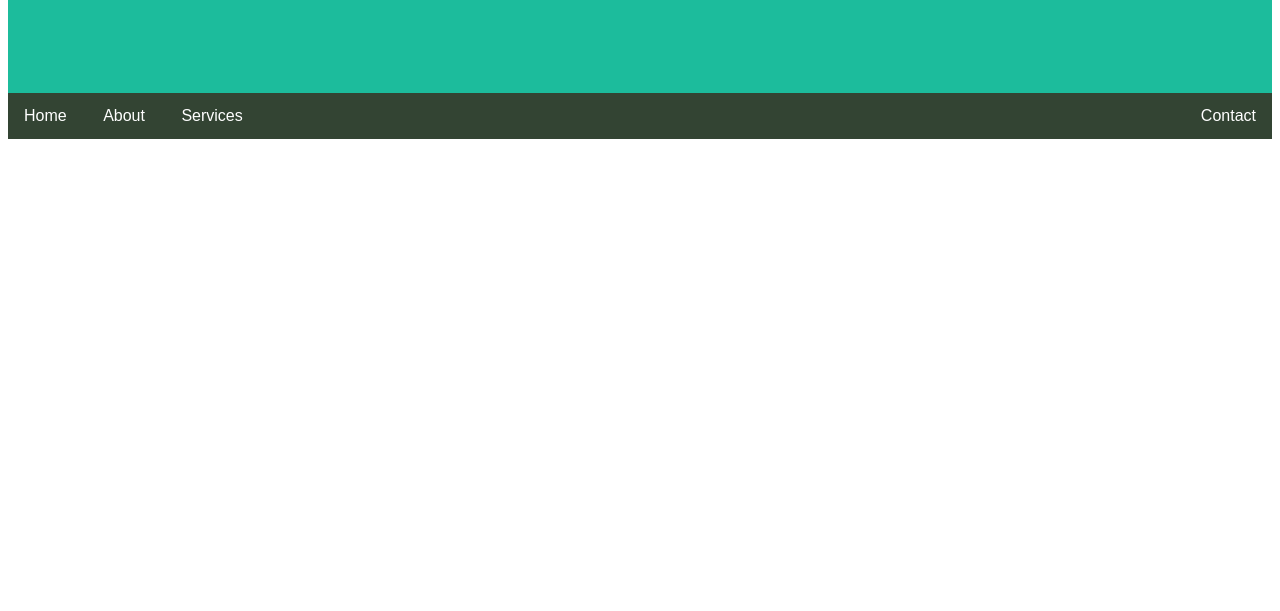
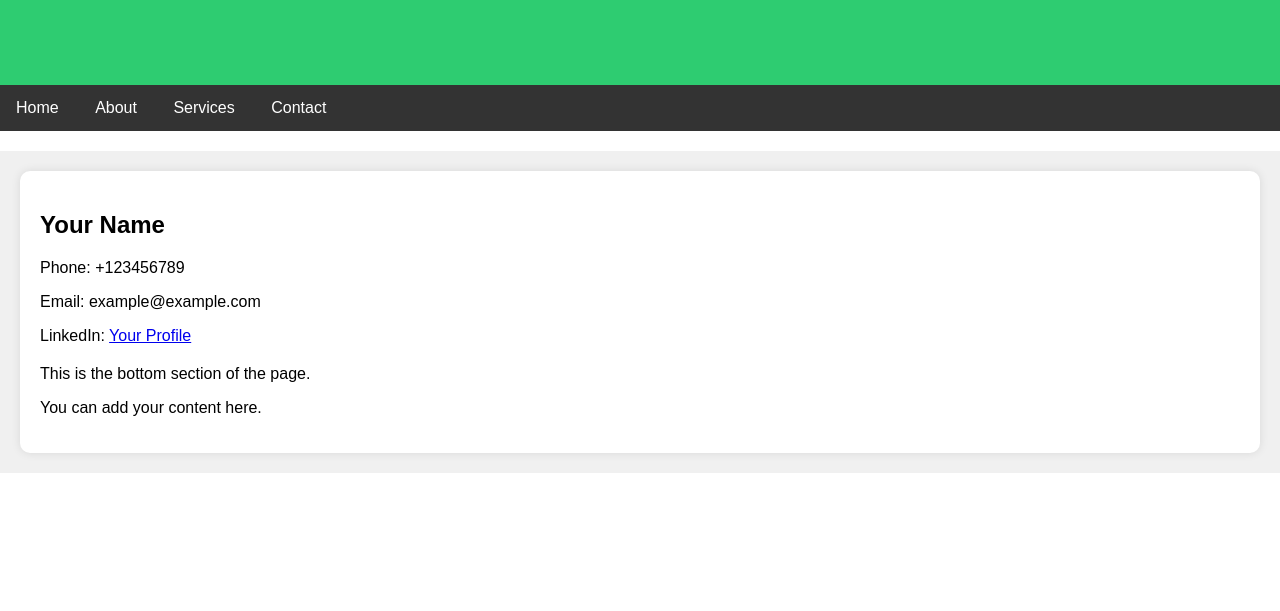
Before and after one commit to DavidCola/DavidCola.github.io, a plain HTML site: page Contact.html in a window 1280 px wide. Shown: the part 189-800 px from the top of the page. Drawn offline with Linux system fonts and the light colour scheme.

Commit message:
Update Contact.html

```diff
--- a/Contact.html
+++ b/Contact.html
@@ -6,16 +6,18 @@
     /* Internal CSS */
     body {
       font-family: Arial, sans-serif;
+      margin: 0;
+      padding: 0;
     }
     .header {
       padding: 80px;
       text-align: center;
-      background: #1cbc9c;
+      background: #2ecc71; /* Changed color to green (#2ecc71) */
       color: white;
     }
     .navbar {
       overflow: hidden;
-      background-color: #343;
+      background-color: #333;
     }
     .navbar a {
       display: inline-block;
@@ -24,12 +26,24 @@
       padding: 14px 16px;
       text-decoration: none;
     }
-    .navbar a:last-child {
-      float: right;
-    }
     .navbar a:hover {
       background-color: #ddd;
       color: black;
+    }
+    .navbar b {
+      float: right;
+      display: block;
+      color: white;
+      text-align: center;
+      padding: 14px 16px;
+      text-decoration: none;
+    }
+    .navbar b:hover {
+      background-color: #ddd;
+      color: black;
+    }
+    .navbar a:last-child {
+      margin-right: auto;
     }
     .text {
       color: #fff;
@@ -37,6 +51,21 @@
       padding: 8px 12px;
       position: relative;
       display: inline-block;
+    }
+    /* New CSS rule for the bottom part of the page */
+    .bottom-box {
+      background-color: #f0f0f0; /* Set the background color for the bottom box */
+      padding: 20px; /* Adjust padding as needed */
+      margin-top: 20px; /* Add some space between the navbar and the bottom box */
+    }
+    .inner-box {
+      background-color: #fff; /* Set the background color for the inner box */
+      padding: 20px; /* Adjust padding as needed */
+      border-radius: 10px; /* Add border radius for rounded corners */
+      box-shadow: 0 0 10px rgba(0, 0, 0, 0.1); /* Add a subtle box shadow */
+    }
+    .contact-info {
+      margin-bottom: 20px; /* Add space between each contact info */
     }
   </style>
 </head>
@@ -46,7 +75,6 @@
     <p>A website created by me.</p>
   </div>
 
-
   <div class="navbar">
     <a href="https://davidcola.github.io/index.html">Home</a>
     <a href="#">About</a>
@@ -54,6 +82,19 @@
     <a href="https://davidcola.github.io/Contact.html">Contact</a>
   </div>
 
+  <!-- Your content for the bottom part of the page here -->
+  <div class="bottom-box">
+    <div class="inner-box">
+      <h2>Your Name</h2>
+      <div class="contact-info">
+        <p>Phone: +123456789</p>
+        <p>Email: example@example.com</p>
+        <p>LinkedIn: <a href="https://www.linkedin.com/in/your-profile/">Your Profile</a></p>
+      </div>
+      <p>This is the bottom section of the page.</p>
+      <p>You can add your content here.</p>
+    </div>
+  </div>
 
 </body>
 </html>
```
